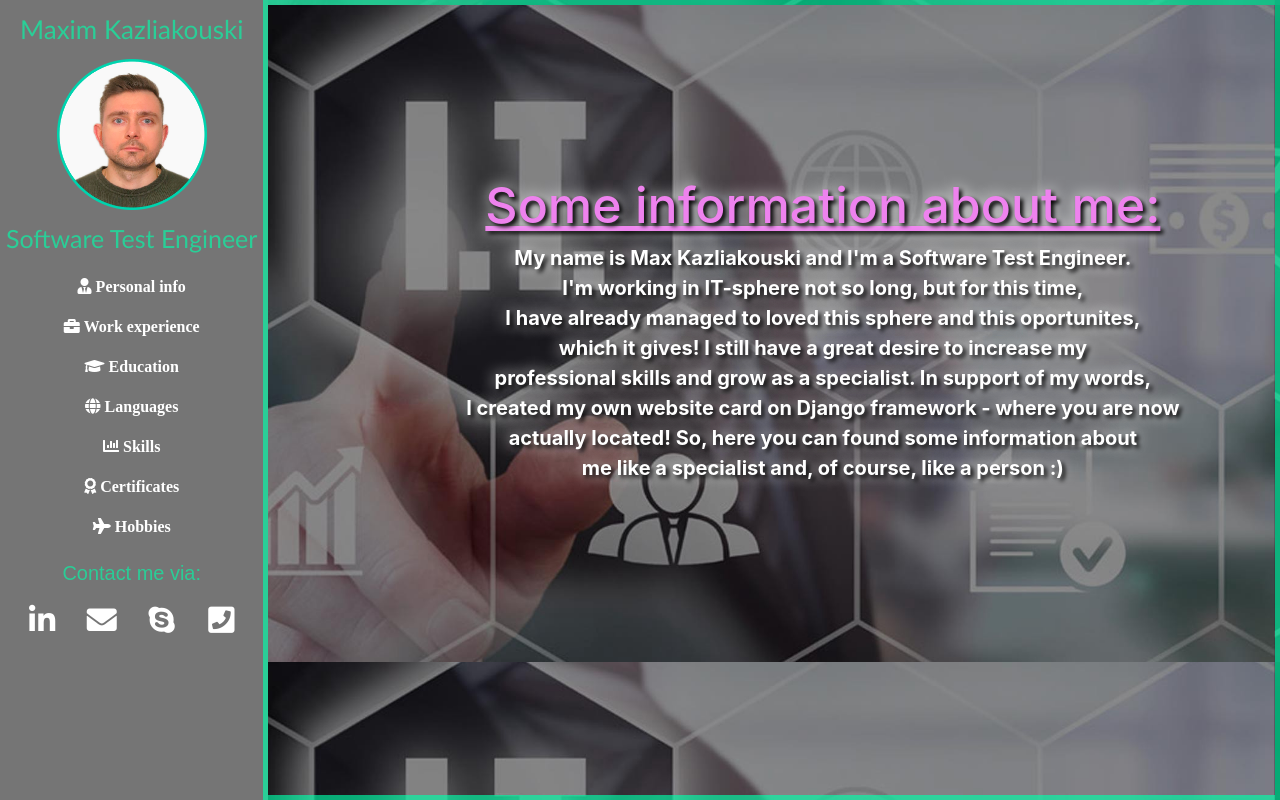
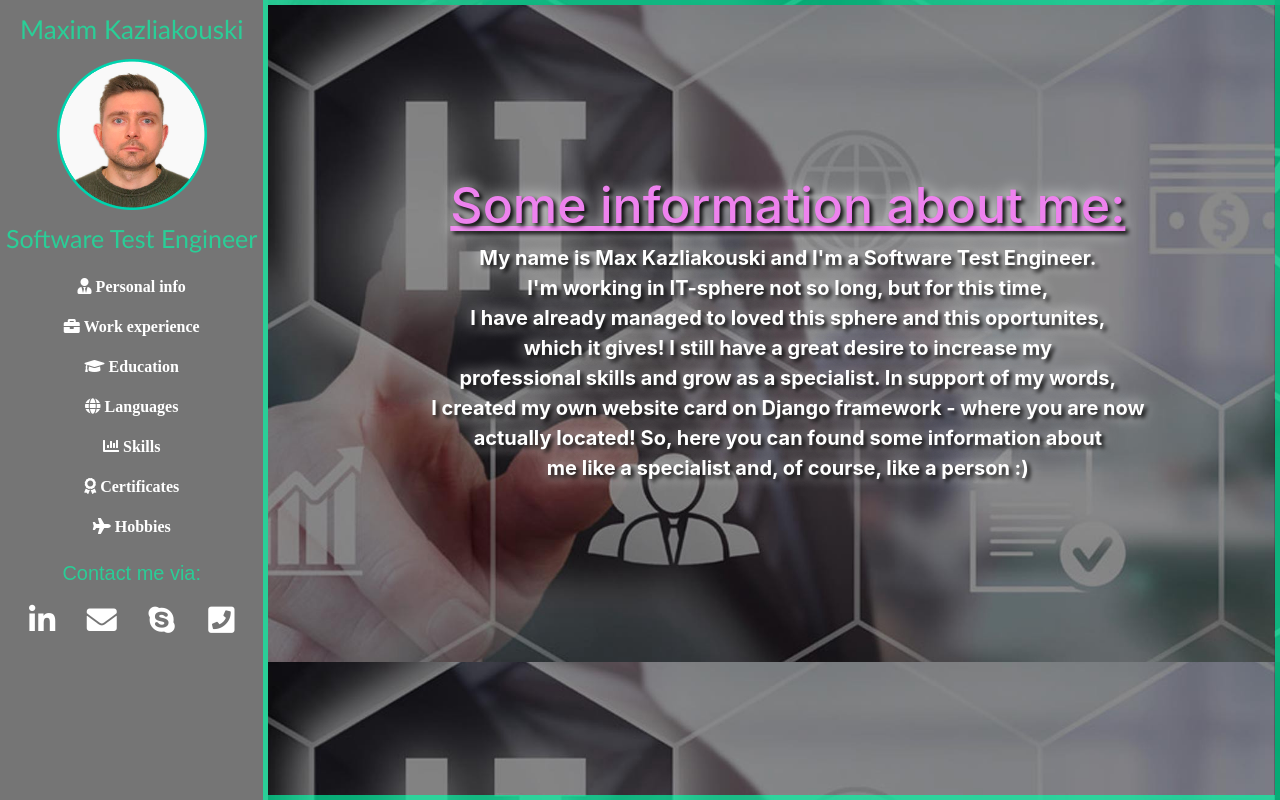
Before and after one commit to Maxim-Kazliakouski/my_cv_project, a Django app: page / in a window 1280 px wide. Run offline with Django 3.2, Linux system fonts and the light colour scheme; some libraries are stand-ins or nearby versions.

Commit message:
some changes in info baout me

```diff
--- a/static/CV_app/css/main_style.css
+++ b/static/CV_app/css/main_style.css
@@ -194,7 +194,7 @@ main_info .some_info_about_me {
     text-shadow: 3px 3px 4px black, 0 0 1em white;
     font-weight: bold;
     margin-top: 170px;
-    margin-left: 18%;
+    margin-left: 15%;
     text-align: center;
 }
 
```
